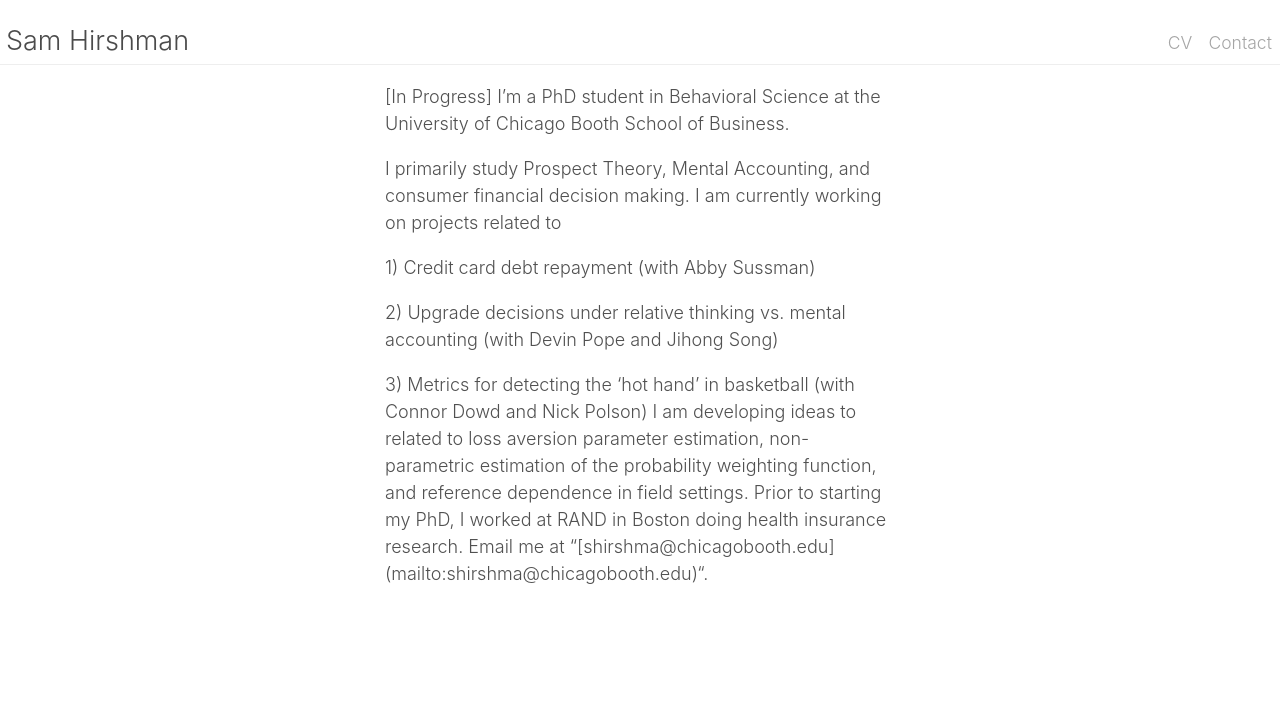
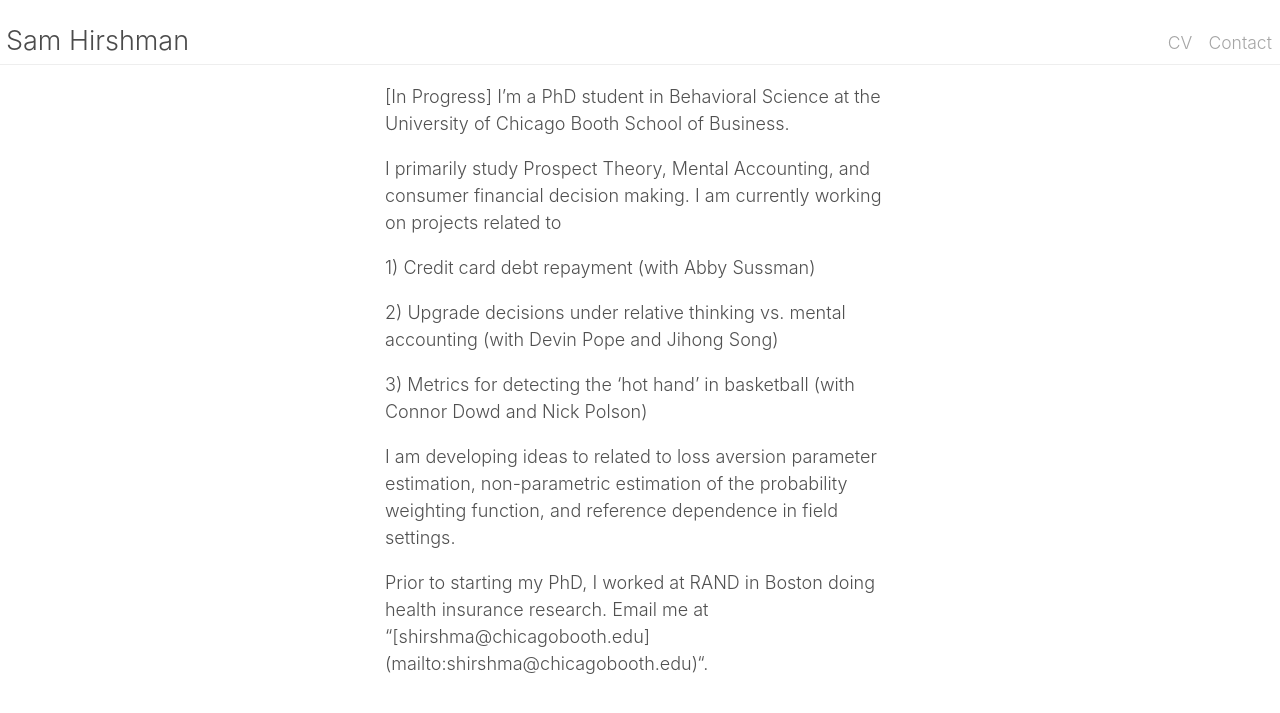
Before and after one commit to shirshma/shirshma.github.io, a Jekyll site: the page built from index.md, in a window 1280 px wide. Shown: the top 713 px of the page. Built offline with Jekyll 4.4.1, drawn with Linux system fonts in a browser that asks for light colours.

```diff
--- a/index.md
+++ b/index.md
@@ -13,10 +13,10 @@ I primarily study Prospect Theory, Mental Accounting, and consumer financial dec
   <p>3) Metrics for detecting the ‘hot hand’ in basketball (with Connor Dowd and Nick Polson)
 
 
-I am developing ideas to related to loss aversion parameter estimation, non-parametric estimation of the probability weighting function, and reference dependence in field settings.
+<p>I am developing ideas to related to loss aversion parameter estimation, non-parametric estimation of the probability weighting function, and reference dependence in field settings.
 
 
-Prior to starting my PhD, I worked at RAND in Boston doing health insurance research.
+<p>Prior to starting my PhD, I worked at RAND in Boston doing health insurance research.
 
 
 Email me at “[shirshma@chicagobooth.edu](mailto:shirshma@chicagobooth.edu)“.
```
